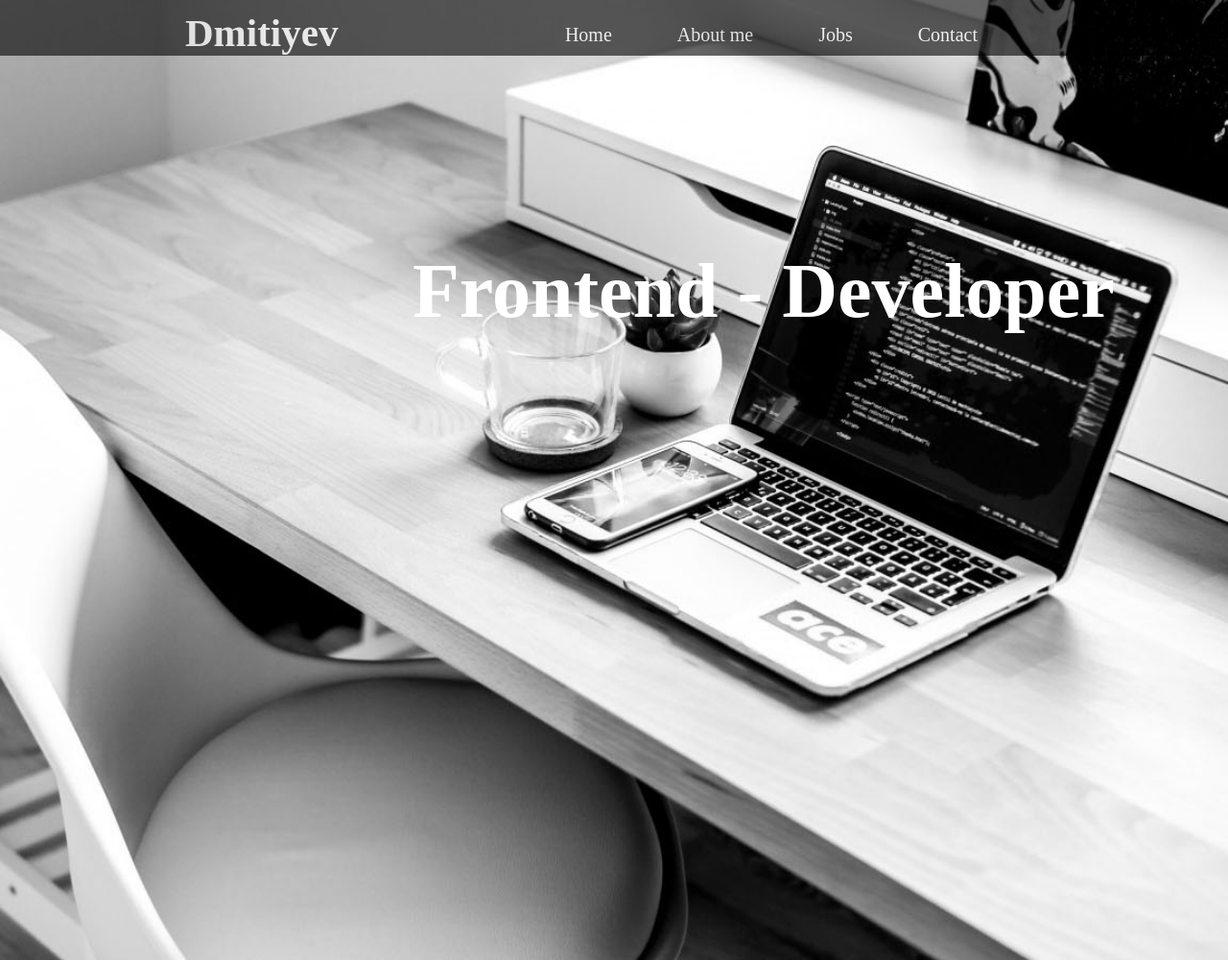
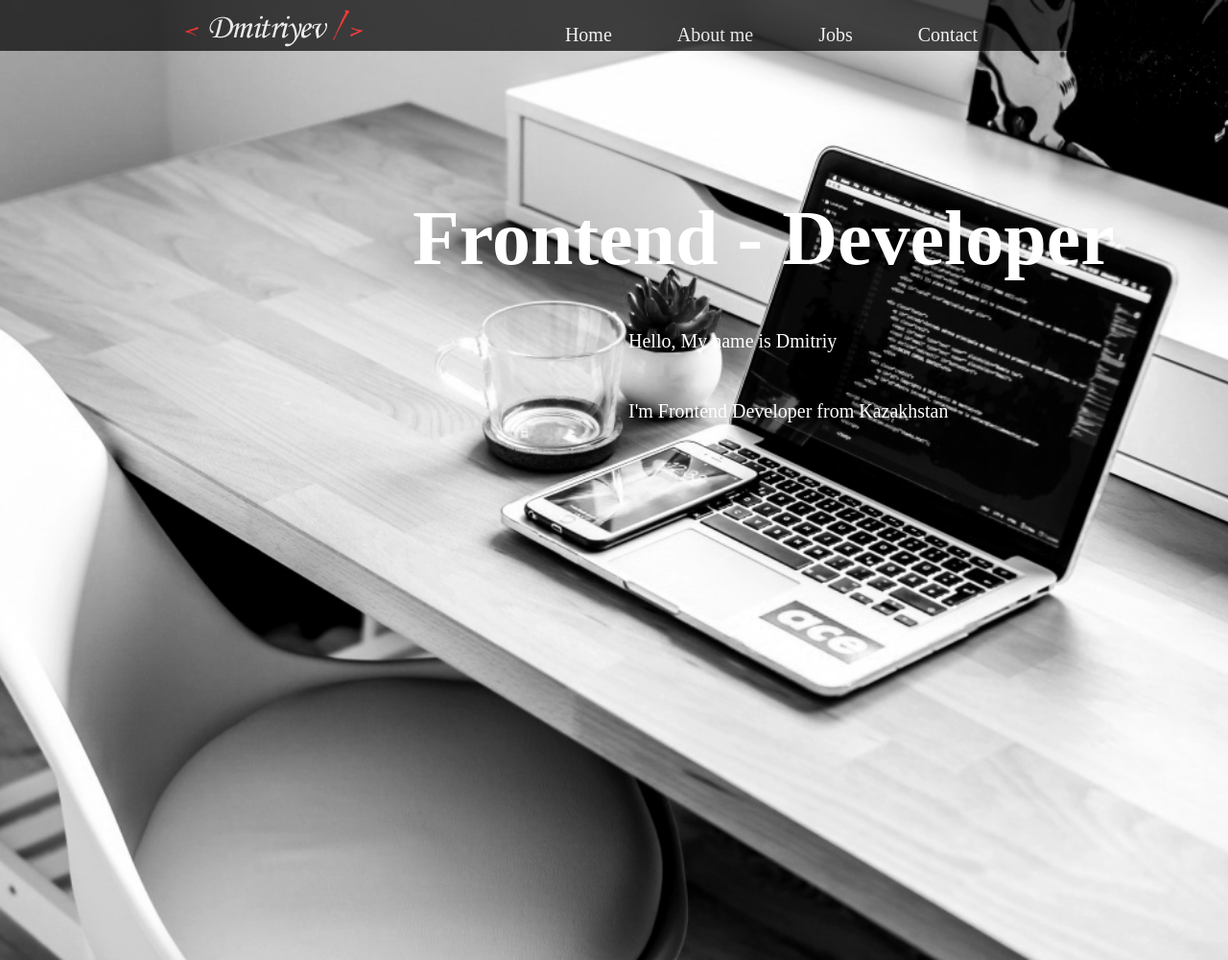
Before and after one commit to Eidanv/My-Portfolio, a plain HTML site: page index.html in a window 1280 px wide. Shown: the whole page at 96% size. Drawn offline with Linux system fonts and the light colour scheme.

Commit message:
Create Header

```diff
--- a/css/styles.css
+++ b/css/styles.css
@@ -4,8 +4,8 @@ padding: 0%;
 }
 
 header{
-background: url(/img/header2_img.jpg) no-repeat center top / cover;
-height: 1000px;
+background: url(/img/Header_Background.png) no-repeat center top /cover;
+height:1000px;
 }
 
 .clearfix:after{
@@ -16,22 +16,13 @@ height: 1000px;
     clear: both;
 }
 
-.container{
+.heading{
     width: 100%;
     margin: 0% auto;
     background-color: black;
-    opacity: 0.6;
+    opacity: 0.7;
 }
 
-.heading h1{
-
-    margin-top: 10px;
-    margin-left: 193px;
-    float: left;
-    color: white;
-    font-size: 41px;
-
-}
 nav{
     padding-right: 193px;
     float: right;
@@ -49,9 +40,10 @@ nav{
     float: right;
     display: block;
     margin-right: 68px;
+
 }
 .menu a {
-color:white;
+color: white;
 text-decoration: none;
 font-size: 20px;
 }
@@ -59,6 +51,21 @@ font-size: 20px;
 .title h1{
     font-size: 80px;
     color: white;
-    padding-top: 200px;
+    padding-top: 150px;
     padding-left: 430px;
 }
+
+.title p{
+    color: white;
+    font-size: 20px;
+    padding-top: 50px;
+    padding-left: 655px;
+    margin-top: 0px;
+}
+
+
+
+#s1 img{
+    padding-left: 193px;
+    padding-top: 10px;
+}
--- a/index.html
+++ b/index.html
@@ -4,16 +4,16 @@
     <meta charset="UTF-8">
     <meta name="viewport" content="width=device-width, initial-scale=1.0">
     <meta http-equiv="X-UA-Compatible" content="ie=edge">
-    <title>My-portfolio</title>
+    <title>Dmitriyev-Portfolio</title>
     <link rel="stylesheet" href="/css/styles.css">
     <link rel="shortcut icon" href="/img/favicon.png">
 </head>
 <body>
     <section>
     <header id="s1">
-            <div class="container">
+            <!-- <div class="container"> -->
                     <div class="heading clearfix">
-                        <h1>Dmitiyev</h1>
+                        <a href="#"><img src="/img/Dmitriyev.png" alt=""></a>
                             <nav>
                                 <ul class="menu">
                                         <li>
@@ -34,10 +34,9 @@
             </div>
     <div class="title">
         <h1>Frontend - Developer</h1>
-
-
+        <div><p>Hello, My name is Dmitriy</p></div>
+        <div><p>I'm  Frontend Developer from Kazakhstan</p></div>
     </div>
-
 
 
     </header>
```
Also changed, not shown: img/Dmitriyev.png (added), img/English_language.png (added), img/Header_Background.png (added), img/Russian_language.png (added), img/header2_img.jpg (deleted), img/header_img.jpg (deleted).
